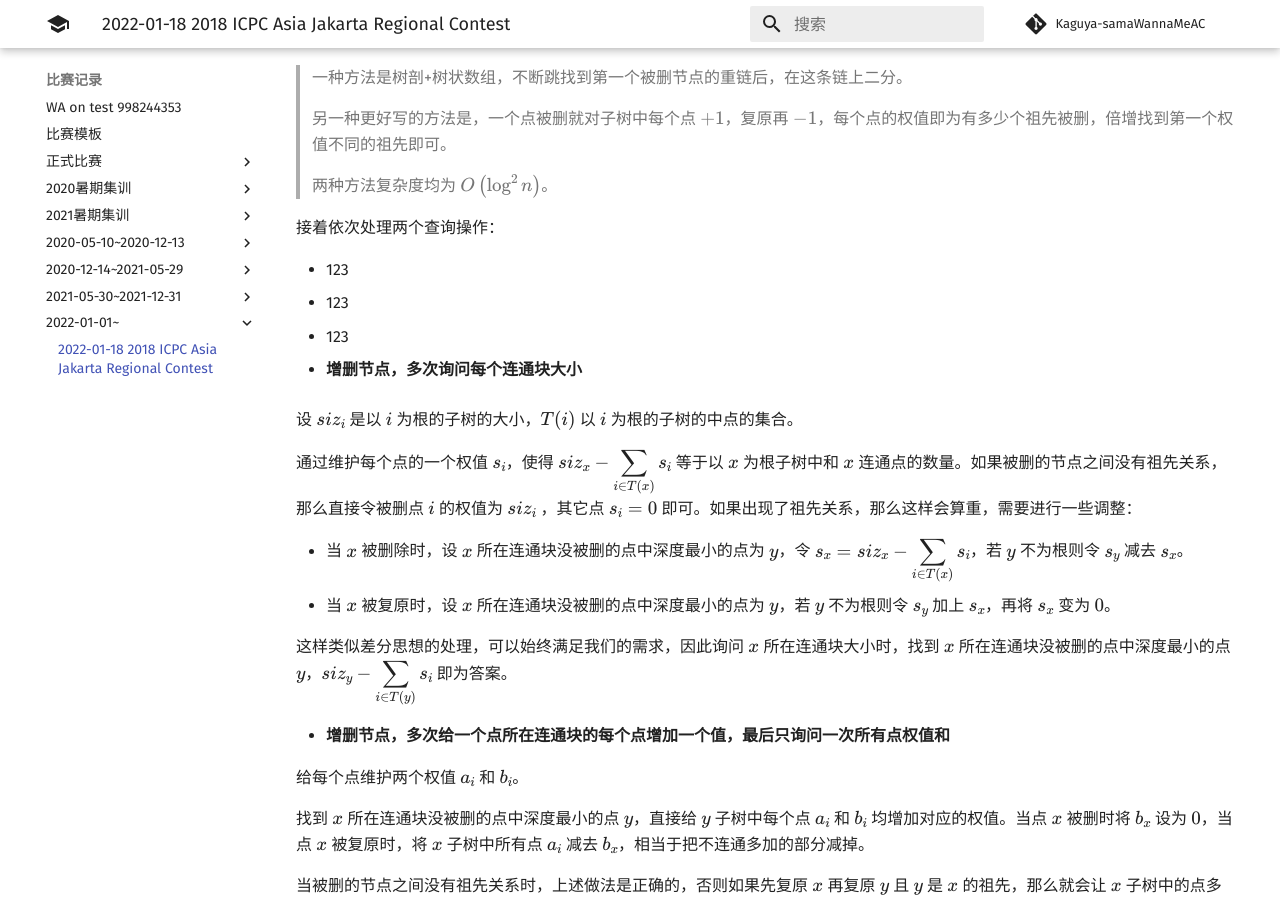
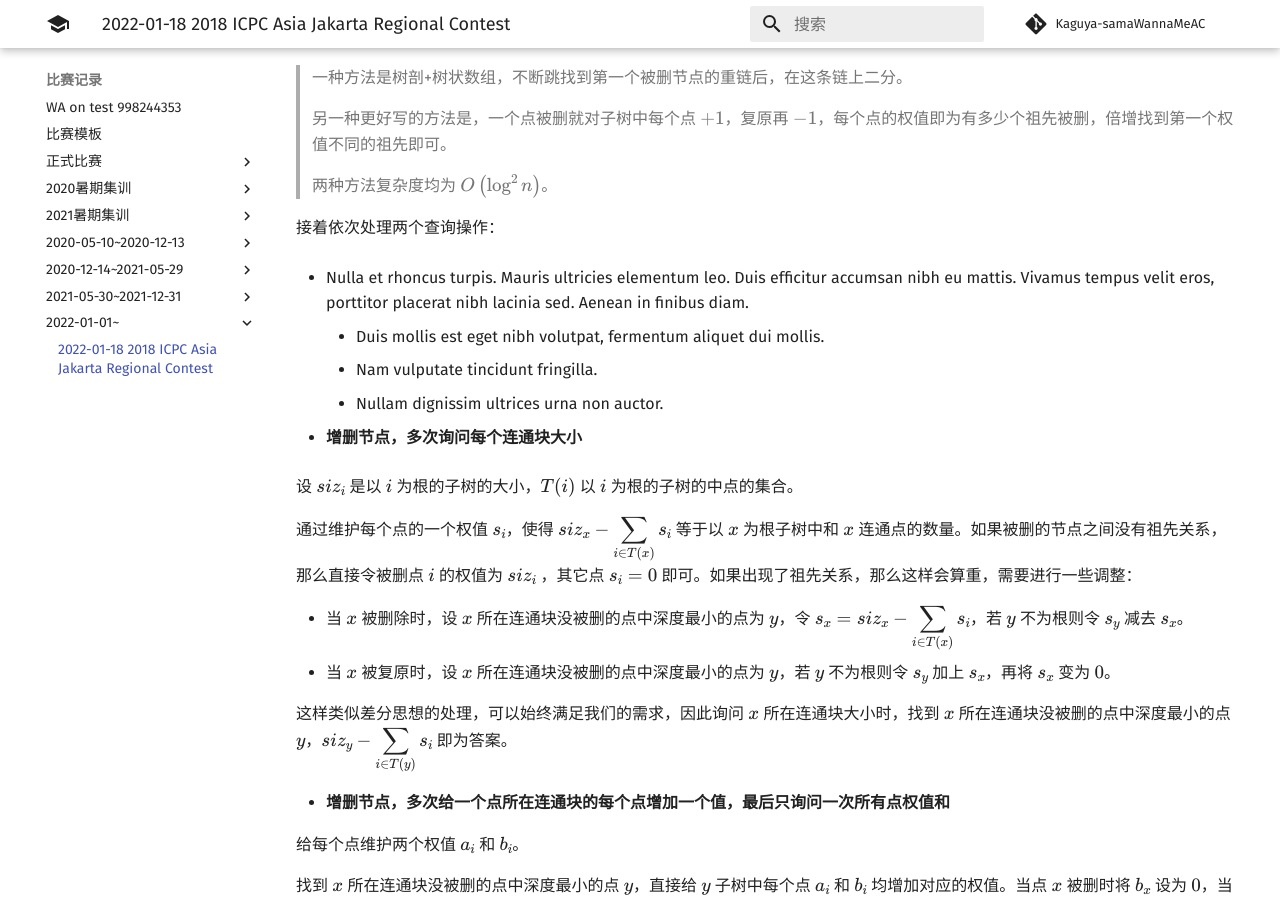
Before and after one commit to Kaguya-samaWannaMeAC/kaguya-samawannameac.github.io, an MkDocs documentation site: the page built from docs/contest/2022-01-18 2018 ICPC Asia Jakarta Regional Contest.md, in a window 1280 px wide and 900 px high, scrolled down 1112 px. Built offline with MkDocs 1.6.1 and Material for MkDocs 9.7.7, drawn with Linux system fonts in a browser that asks for light colours; comment, search, counter and statistics services are not loaded.

Commit message:
Update 2022-01-18 2018 ICPC Asia Jakarta Regional Contest.md

```diff
--- a/docs/contest/2022-01-18 2018 ICPC Asia Jakarta Regional Contest.md
+++ b/docs/contest/2022-01-18 2018 ICPC Asia Jakarta Regional Contest.md
@@ -50,9 +50,14 @@ $n$ 个节点的树，$q$ 次以下三种操作之一：
 
 接着依次处理两个查询操作：
 
-- 123
-- 123
-  - 123
+- Nulla et rhoncus turpis. Mauris ultricies elementum leo. Duis efficitur
+  accumsan nibh eu mattis. Vivamus tempus velit eros, porttitor placerat nibh
+  lacinia sed. Aenean in finibus diam.
+
+    * Duis mollis est eget nibh volutpat, fermentum aliquet dui mollis.
+    * Nam vulputate tincidunt fringilla.
+    * Nullam dignissim ultrices urna non auctor.
+
 
 
 
```
